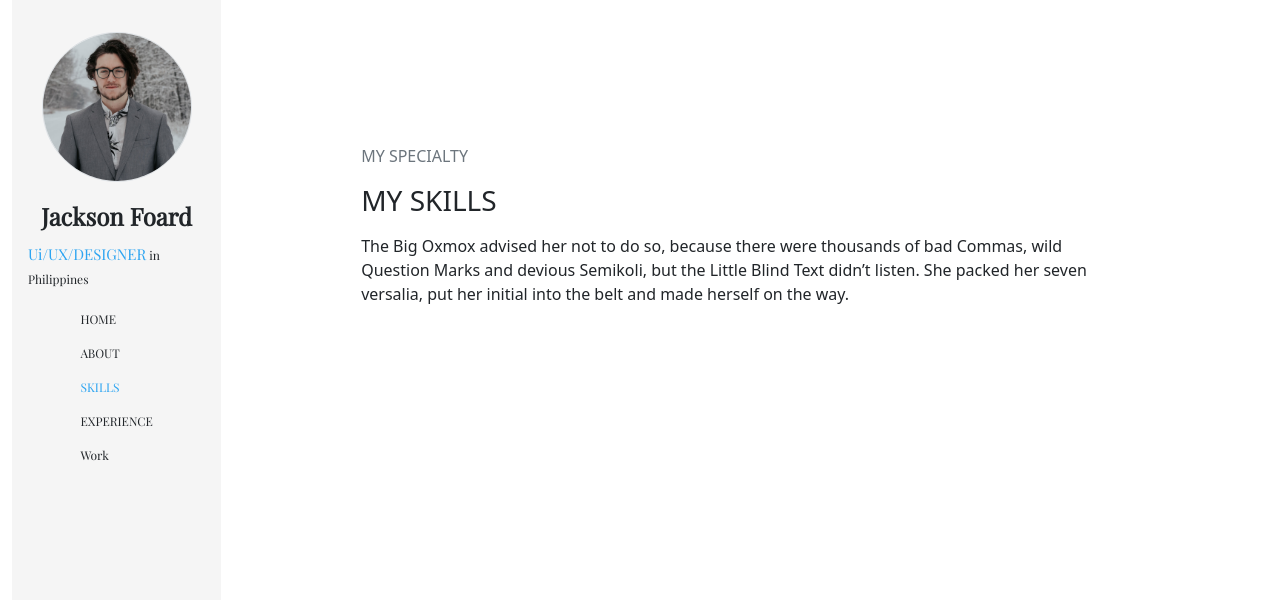
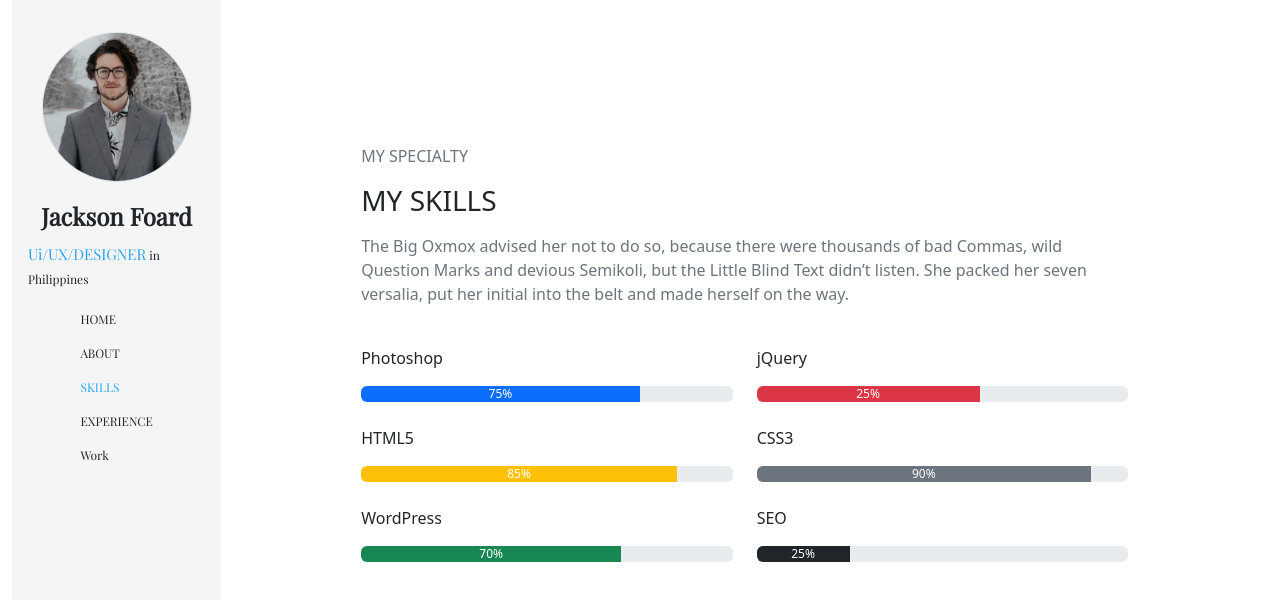
Before and after one commit to Mariam-Eid-Mohamed/portfolio-proj, a React (Vite) app: page /skills in a window 1280 px wide. Shown: the top 600 px of the page. Built offline with nearby package versions, Linux system fonts and the light colour scheme; the HTML template or start-up script is replaced by a standard one.

Commit message:
added progress bars

```diff
--- a/src/components/Skills/Skills.jsx
+++ b/src/components/Skills/Skills.jsx
@@ -5,12 +5,124 @@ function Skills() {
         <div className="content w-75 mt-5 ">
           <span className="text-secondary mb-3">MY SPECIALTY</span>
           <h3 className="semi-bold my-lg-3">MY SKILLS</h3>
-          <p className="text-secondaryfgi">
+          <p className="text-secondary ">
             The Big Oxmox advised her not to do so, because there were thousands
             of bad Commas, wild Question Marks and devious Semikoli, but the
             Little Blind Text didn’t listen. She packed her seven versalia, put
             her initial into the belt and made herself on the way.
           </p>
+
+          <div className="row">
+            <div className="col-lg-6 col-sm-12">
+              <div className="mt-4">
+                <p className="fs-6">Photoshop</p>
+                <div
+                  className="progress "
+                  role="progressbar"
+                  aria-label="Example with label"
+                  aria-valuenow="75"
+                  aria-valuemin="0"
+                  aria-valuemax="100"
+                >
+                  <div className="progress-bar " style={{ width: "75%" }}>
+                    75%
+                  </div>
+                </div>
+              </div>
+              <div className="mt-4">
+                <p className="fs-6">HTML5</p>
+                <div
+                  className="progress "
+                  role="progressbar"
+                  aria-label="Example with label"
+                  aria-valuenow="25"
+                  aria-valuemin="0"
+                  aria-valuemax="100"
+                >
+                  <div
+                    className="progress-bar  bg-warning "
+                    style={{ width: "85%" }}
+                  >
+                    85%
+                  </div>
+                </div>
+              </div>
+              <div className="mt-4">
+                <p className="fs-6">WordPress</p>
+                <div
+                  className="progress "
+                  role="progressbar"
+                  aria-label="Example with label"
+                  aria-valuenow="70"
+                  aria-valuemin="0"
+                  aria-valuemax="100"
+                >
+                  <div
+                    className="progress-bar bg-success"
+                    style={{ width: "70%" }}
+                  >
+                    70%
+                  </div>
+                </div>
+              </div>
+            </div>
+            <div className="col-lg-6 col-sm-12">
+              <div className="mt-4">
+                <p className="fs-6">jQuery</p>
+                <div
+                  className="progress "
+                  role="progressbar"
+                  aria-label="Example with label"
+                  aria-valuenow="60"
+                  aria-valuemin="0"
+                  aria-valuemax="100"
+                >
+                  <div
+                    className="progress-bar bg-danger"
+                    style={{ width: "60%" }}
+                  >
+                    25%
+                  </div>
+                </div>
+              </div>
+              <div className="mt-4">
+                <p className="fs-6">CSS3</p>
+                <div
+                  className="progress "
+                  role="progressbar"
+                  aria-label="Example with label"
+                  aria-valuenow="90"
+                  aria-valuemin="0"
+                  aria-valuemax="100"
+                >
+                  <div
+                    className="progress-bar bg-secondary"
+                    style={{ width: "90%" }}
+                  >
+                    90%
+                  </div>
+                </div>
+              </div>
+              <div className="mt-4">
+                <p className="fs-6">SEO</p>
+                <div
+                  className="progress "
+                  role="progressbar"
+                  aria-label="Example with label"
+                  aria-valuenow="25"
+                  aria-valuemin="0"
+                  aria-valuemax="100"
+                >
+                  <div
+                    className="progress-bar  bg-dark "
+                    style={{ width: "25%" }}
+                  >
+                    25%
+                  </div>
+                </div>
+              </div>
+            </div>
+          </div>
         </div>
       </div>
     </>
```
